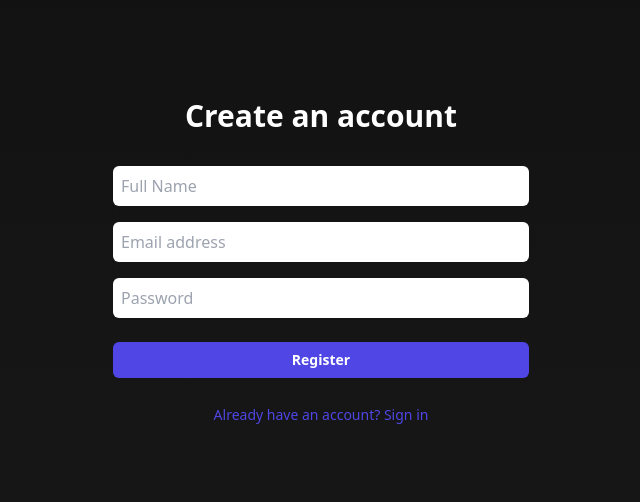
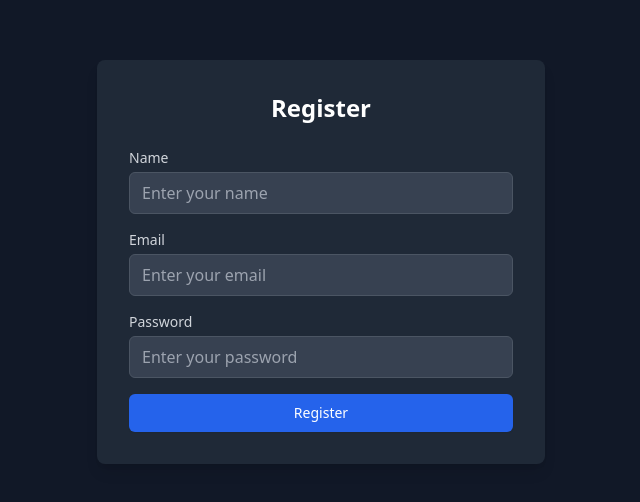
Before and after one commit to swapisticated/exp-inventory, a Next.js app: page /auth/register in a window 1280 px wide. Shown: the part 138-640 px from the top of the page, without its empty margins (319-959 px from the left). Built offline with nearby package versions, Linux system fonts and the light colour scheme.

Commit message:
fixed tailwind and login fields

```diff
--- a/app/auth/register/page.js
+++ b/app/auth/register/page.js
@@ -46,77 +46,70 @@ export default function Register() {
   };
 
   return (
-    <div className="flex min-h-screen items-center justify-center">
-      <div className="w-full max-w-md space-y-8 p-4">
+    <div className="min-h-screen flex items-center justify-center bg-gray-900">
+      <div className="bg-gray-800 p-8 rounded-lg shadow-lg w-full max-w-md">
+        <h2 className="text-2xl font-bold mb-6 text-white text-center">Register</h2>
+        <form onSubmit={handleSubmit} className="space-y-4">
           <div>
-          <h2 className="text-center text-3xl font-bold">Create an account</h2>
+            <label htmlFor="name" className="block text-sm font-medium text-gray-300">
+              Name
+            </label>
+            <input
+              type="text"
+              id="name"
+              name="name"
+              required
+              className="mt-1 block w-full px-3 py-2 bg-gray-700 border border-gray-600 rounded-md text-white
+                placeholder-gray-400 focus:outline-none focus:ring-2 focus:ring-blue-500 focus:border-transparent"
+              placeholder="Enter your name"
+            />
           </div>
+
+          <div>
+            <label htmlFor="email" className="block text-sm font-medium text-gray-300">
+              Email
+            </label>
+            <input
+              type="email"
+              id="email"
+              name="email"
+              required
+              className="mt-1 block w-full px-3 py-2 bg-gray-700 border border-gray-600 rounded-md text-white
+                placeholder-gray-400 focus:outline-none focus:ring-2 focus:ring-blue-500 focus:border-transparent"
+              placeholder="Enter your email"
+            />
+          </div>
+
+          <div>
+            <label htmlFor="password" className="block text-sm font-medium text-gray-300">
+              Password
+            </label>
+            <input
+              type="password"
+              id="password"
+              name="password"
+              required
+              className="mt-1 block w-full px-3 py-2 bg-gray-700 border border-gray-600 rounded-md text-white
+                placeholder-gray-400 focus:outline-none focus:ring-2 focus:ring-blue-500 focus:border-transparent"
+              placeholder="Enter your password"
+            />
+          </div>
+
           {error && (
-          <div className="bg-red-100 border border-red-400 text-red-700 px-4 py-3 rounded">
+            <div className="text-red-400 text-sm mt-2">
               {error}
             </div>
           )}
-        <form className="mt-8 space-y-6" onSubmit={handleSubmit}>
-          <div className="space-y-4 rounded-md shadow-sm">
-            <div>
-              <label htmlFor="name" className="sr-only">
-                Full Name
-              </label>
-              <input
-                id="name"
-                name="name"
-                type="text"
-                required
-                className="relative block w-full rounded-md border-0 p-2"
-                placeholder="Full Name"
-              />
-            </div>
-            <div>
-              <label htmlFor="email" className="sr-only">
-                Email address
-              </label>
-              <input
-                id="email"
-                name="email"
-                type="email"
-                required
-                className="relative block w-full rounded-md border-0 p-2"
-                placeholder="Email address"
-              />
-            </div>
-            <div>
-              <label htmlFor="password" className="sr-only">
-                Password
-              </label>
-              <input
-                id="password"
-                name="password"
-                type="password"
-                required
-                className="relative block w-full rounded-md border-0 p-2"
-                placeholder="Password"
-              />
-            </div>
-          </div>
 
-          <div>
           <button
             type="submit"
             disabled={loading}
-              className="group relative flex w-full justify-center rounded-md bg-indigo-600 px-3 py-2 text-sm font-semibold text-white hover:bg-indigo-500 disabled:bg-indigo-400"
+            className="w-full py-2 px-4 border border-transparent rounded-md shadow-sm text-sm font-medium
+              text-white bg-blue-600 hover:bg-blue-700 focus:outline-none focus:ring-2
+              focus:ring-offset-2 focus:ring-blue-500 disabled:opacity-50 disabled:cursor-not-allowed"
           >
             {loading ? 'Registering...' : 'Register'}
           </button>
-          </div>
-
-          <div className="text-center">
-            <Link
-              href="/auth/signin"
-              className="text-sm text-indigo-600 hover:text-indigo-500"
-            >
-              Already have an account? Sign in
-            </Link>
-          </div>
         </form>
       </div>
     </div>
--- a/app/auth/signin/page.js
+++ b/app/auth/signin/page.js
@@ -44,66 +44,55 @@ export default function SignIn() {
   };
 
   return (
-    <div className="flex min-h-screen items-center justify-center">
-      <div className="w-full max-w-md space-y-8 p-4">
+    <div className="min-h-screen flex items-center justify-center bg-gray-900">
+      <div className="bg-gray-800 p-8 rounded-lg shadow-lg w-full max-w-md">
+        <h2 className="text-2xl font-bold mb-6 text-white text-center">Sign In</h2>
+        <form onSubmit={handleSubmit} className="space-y-4">
           <div>
-          <h2 className="text-center text-3xl font-bold">Sign in to your account</h2>
+            <label htmlFor="email" className="block text-sm font-medium text-gray-300">
+              Email
+            </label>
+            <input
+              type="email"
+              id="email"
+              name="email"
+              required
+              className="mt-1 block w-full px-3 py-2 bg-gray-700 border border-gray-600 rounded-md text-white
+                placeholder-gray-400 focus:outline-none focus:ring-2 focus:ring-blue-500 focus:border-transparent"
+              placeholder="Enter your email"
+            />
           </div>
+
+          <div>
+            <label htmlFor="password" className="block text-sm font-medium text-gray-300">
+              Password
+            </label>
+            <input
+              type="password"
+              id="password"
+              name="password"
+              required
+              className="mt-1 block w-full px-3 py-2 bg-gray-700 border border-gray-600 rounded-md text-white
+                placeholder-gray-400 focus:outline-none focus:ring-2 focus:ring-blue-500 focus:border-transparent"
+              placeholder="Enter your password"
+            />
+          </div>
+
           {error && (
-          <div className="bg-red-100 border border-red-400 text-red-700 px-4 py-3 rounded">
+            <div className="text-red-400 text-sm mt-2">
               {error}
             </div>
           )}
-        <form className="mt-8 space-y-6" onSubmit={handleSubmit}>
-          <div className="space-y-4 rounded-md shadow-sm">
-            <div>
-              <label htmlFor="email" className="sr-only">
-                Email address
-              </label>
-              <input
-                id="email"
-                name="email"
-                type="email"
-                required
-                className="relative block w-full rounded-md border-0 p-2"
-                placeholder="Email address"
-                disabled={loading}
-              />
-            </div>
-            <div>
-              <label htmlFor="password" className="sr-only">
-                Password
-              </label>
-              <input
-                id="password"
-                name="password"
-                type="password"
-                required
-                className="relative block w-full rounded-md border-0 p-2"
-                placeholder="Password"
-                disabled={loading}
-              />
-            </div>
-          </div>
 
-          <div>
           <button
             type="submit"
             disabled={loading}
-              className="group relative flex w-full justify-center rounded-md bg-indigo-600 px-3 py-2 text-sm font-semibold text-white hover:bg-indigo-500 disabled:bg-indigo-400"
+            className="w-full py-2 px-4 border border-transparent rounded-md shadow-sm text-sm font-medium
+              text-white bg-blue-600 hover:bg-blue-700 focus:outline-none focus:ring-2
+              focus:ring-offset-2 focus:ring-blue-500 disabled:opacity-50 disabled:cursor-not-allowed"
           >
-              {loading ? 'Signing in...' : 'Sign in'}
+            {loading ? 'Signing in...' : 'Sign In'}
           </button>
-          </div>
-
-          <div className="text-center mt-4">
-            <Link
-              href="/auth/register"
-              className="text-sm text-indigo-600 hover:text-indigo-500"
-            >
-              Don't have an account? Register
-            </Link>
-          </div>
         </form>
       </div>
     </div>
```
Also changed, not shown: tailwind.config.js (renamed from tailwind.config.mjs). Lines whose indentation alone changed are shown as unchanged.
